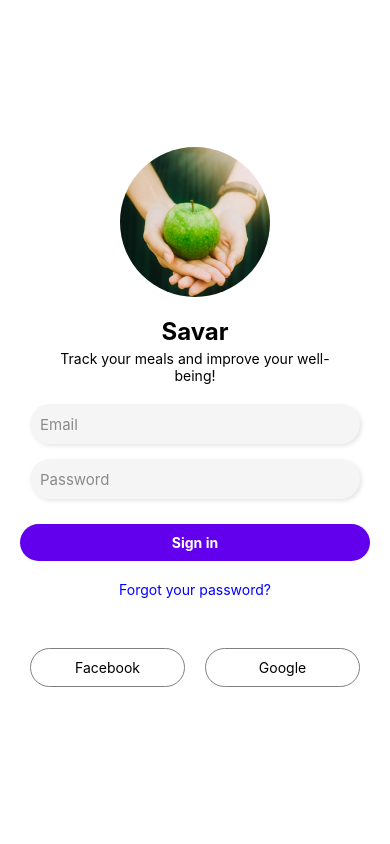
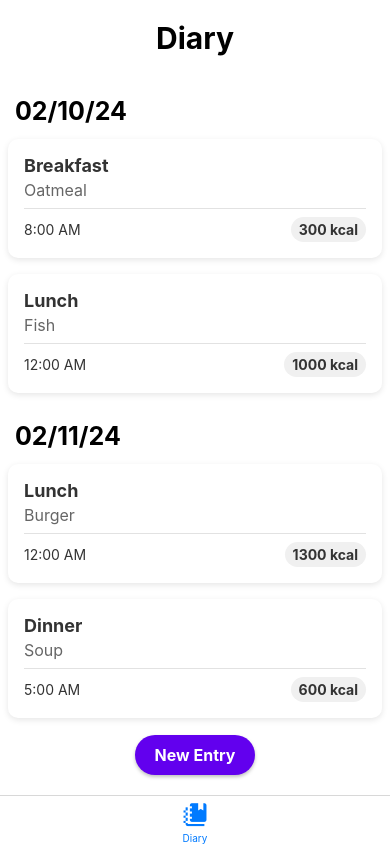
Before and after one commit to dhruvs12/savar, a React Native app: screen /Diary in a window 390 px wide. Built offline with nearby package versions, Linux system fonts and the light colour scheme.

Commit message:
Diary Screen and Pod Install
Used react navigation to add the tab bar. Also install ios pods

```diff
--- a/App.tsx
+++ b/App.tsx
@@ -25,9 +25,14 @@ import {
   ReloadInstructions,
 } from 'react-native/Libraries/NewAppScreen';
 
+import { NavigationContainer } from '@react-navigation/native';
+
 import LandingScreen from './src/screens/LandingScreen';
 import SignupScreen from './src/screens/SignupScreen';
 import LoginScreen from './src/screens/LoginScreen';
+import MealCard from './src/components/MealCard';
+import DiaryScreen from './src/screens/DiaryScreen';
+import TabNavigator from './src/navigation/TabNavigator';
 
 type SectionProps = PropsWithChildren<{
   title: string;
@@ -61,7 +66,15 @@ function Section({children, title}: SectionProps): React.JSX.Element {
 
 function App(): React.JSX.Element {
   return (
-    <LoginScreen/>
+    // <LandingScreen/>
+    // <SignupScreen/>
+    // <LoginScreen/>
+    // <DiaryScreen/>
+
+    <NavigationContainer>
+      <TabNavigator />
+    </NavigationContainer>
+
   )
   // const isDarkMode = useColorScheme() === 'dark';
 
--- /dev/null
+++ b/src/components/MealCard.js
@@ -0,0 +1,70 @@
+import React from 'react';
+import { View, Text, StyleSheet } from 'react-native';
+
+const MealCard = ({ mealType, mealName, mealTime, calories }) => {
+  return (
+    <View style={styles.cardContainer}>
+      <View style={styles.cardHeader}>
+        <Text style={styles.mealType}>{mealType}</Text>
+        <Text style={styles.mealName}>{mealName}</Text>
+      </View>
+      <View style={styles.cardBody}>
+        <Text style={styles.mealTime}>{mealTime}</Text>
+        {calories && <Text style={styles.calories}>{calories} kcal</Text>}
+      </View>
+    </View>
+  );
+};
+
+const styles = StyleSheet.create({
+  cardContainer: {
+    backgroundColor: '#FFFFFF',
+    borderRadius: 10,
+    padding: 16,
+    shadowColor: '#000000',
+    shadowOffset: {
+      width: 0,
+      height: 2,
+    },
+    shadowRadius: 6,
+    shadowOpacity: 0.1,
+    elevation: 3,
+    margin: 8,
+  },
+  cardHeader: {
+    borderBottomColor: '#E2E2E2',
+    borderBottomWidth: 1,
+    paddingBottom: 8,
+    marginBottom: 8,
+  },
+  mealType: {
+    fontSize: 18,
+    fontWeight: 'bold',
+    color: '#333333',
+  },
+  mealName: {
+    fontSize: 16,
+    color: '#666666',
+    marginTop: 4,
+  },
+  cardBody: {
+    flexDirection: 'row',
+    justifyContent: 'space-between',
+    alignItems: 'center',
+  },
+  mealTime: {
+    fontSize: 14,
+    color: '#333333',
+  },
+  calories: {
+    fontSize: 14,
+    fontWeight: 'bold',
+    color: '#333333',
+    backgroundColor: '#F0F0F0',
+    borderRadius: 20,
+    paddingVertical: 4,
+    paddingHorizontal: 8,
+  },
+});
+
+export default MealCard;
--- /dev/null
+++ b/src/navigation/TabNavigator.js
@@ -0,0 +1,26 @@
+import React from 'react'
+import { createBottomTabNavigator } from '@react-navigation/bottom-tabs';
+import MaterialCommunityIcons from 'react-native-vector-icons/MaterialCommunityIcons';
+import DiaryScreen from '../screens/DiaryScreen';
+
+
+const Tab = createBottomTabNavigator();
+
+export default function TabNavigator() {
+  return (
+    <Tab.Navigator screenOptions={{ headerShown: false }}>
+
+        <Tab.Screen
+            name="Diary"
+            component={DiaryScreen}
+            options={{
+                tabBarLabel: 'Diary',
+                tabBarIcon: ({ color, size }) => (
+                  <MaterialCommunityIcons name="notebook-multiple" color={color} size={size} />
+                ),
+              }}
+        />
+
+    </Tab.Navigator>
+  );
+}
--- /dev/null
+++ b/src/screens/DiaryScreen.js
@@ -0,0 +1,120 @@
+import React from 'react';
+import { ScrollView, View, Text, StyleSheet, TouchableOpacity, SafeAreaView } from 'react-native';
+import MealCard from '../components/MealCard'; // import the MealCard component we created earlier
+
+// Example data structure for multiple dates
+const data = [
+  {
+    date: '02/10/24',
+    meals: [
+      {
+        id: 1,
+        mealType: 'Breakfast',
+        mealName: 'Oatmeal',
+        mealTime: '8:00 AM',
+        calories: 300,
+      },
+      {
+        id: 2,
+        mealType: 'Lunch',
+        mealName: 'Fish',
+        mealTime: '12:00 AM',
+        calories: 1000,
+      }
+    ],
+  },
+  {
+    date: '02/11/24',
+    meals: [
+      {
+        id: 3,
+        mealType: 'Lunch',
+        mealName: 'Burger',
+        mealTime: '12:00 AM',
+        calories: 1300,
+      },
+      {
+        id: 4,
+        mealType: 'Dinner',
+        mealName: 'Soup',
+        mealTime: '5:00 AM',
+        calories: 600,
+      }
+    ],
+  }
+  // ... more dates with meals
+];
+
+const DiaryScreen = () => {
+  return (
+
+    <SafeAreaView style={styles.container}>
+
+      <Text style={styles.header}>Diary</Text>
+
+      <ScrollView style={styles.scrollView}>
+        {data.map((day) => (
+          <View key={day.date}>
+            <Text style={styles.date}>{day.date}</Text>
+            {day.meals.map((meal) => (
+              <MealCard
+                key={meal.id}
+                mealType={meal.mealType}
+                mealName={meal.mealName}
+                mealTime={meal.mealTime}
+                calories={meal.calories}
+              />
+            ))}
+          </View>
+        ))}
+      </ScrollView>
+
+      <TouchableOpacity style={styles.newEntryButton}>
+        <Text style={styles.newEntryButtonText}>New Entry</Text>
+      </TouchableOpacity>
+
+    </SafeAreaView>
+  );
+};
+
+const styles = StyleSheet.create({
+    container: {
+      flex: 1,
+      backgroundColor: '#fff', // Set a white background
+    },
+    header: {
+      fontSize: 30,
+      fontWeight: 'bold',
+      textAlign: 'center',
+      marginVertical: 20,
+    },
+    date: {
+      fontSize: 25,
+      fontWeight: 'bold',
+      textAlign: 'left',
+      marginBottom: 5,
+      marginTop: 20,
+      paddingLeft: 15
+    },
+    newEntryButton: {
+      position: 'absolute',
+      bottom: 20,
+      alignSelf: 'center',
+      backgroundColor: '#6200ee',
+      borderRadius: 25,
+      paddingVertical: 10,
+      paddingHorizontal: 20,
+      elevation: 3,
+      shadowColor: '#000', // Below are shadow properties for iOS
+      shadowOffset: { width: 0, height: 2 },
+      shadowOpacity: 0.25,
+      shadowRadius: 3.84
+    },
+    newEntryButtonText: {
+      color: '#fff',
+      fontSize: 16,
+      fontWeight: 'bold',
+    }
+  });
+
+export default DiaryScreen;
```
Also changed, not shown: package.json (+9 -1 lines), 3 other files (tests, documents, lock files or other folders).
